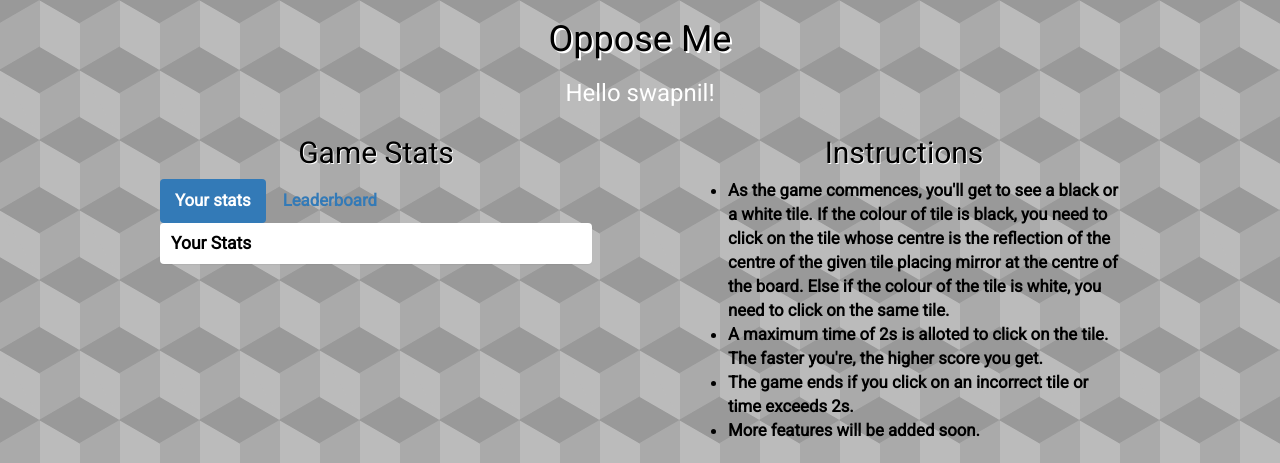
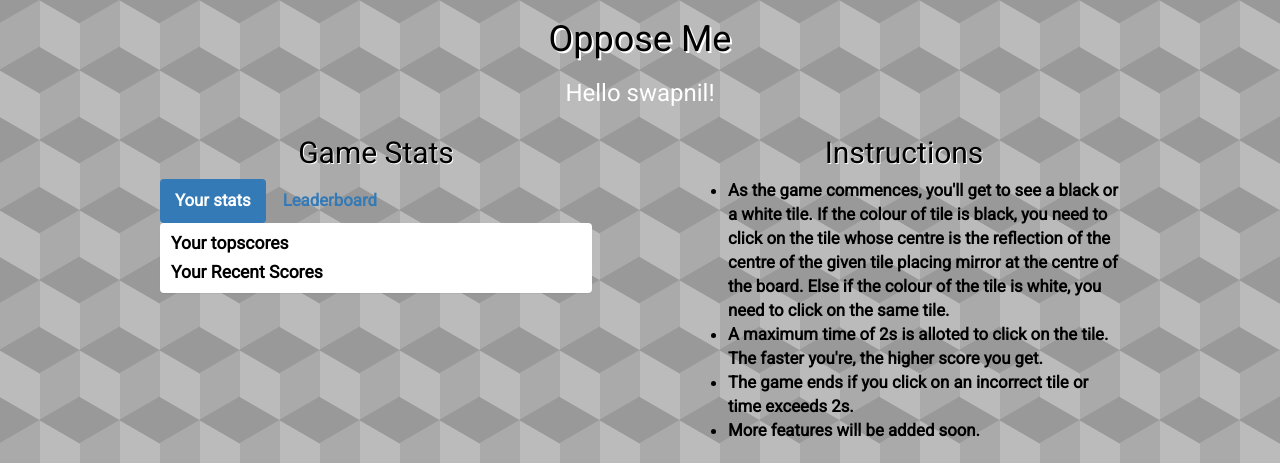
Before and after one commit to swap-nil7/Oppose-Me-Login, a Django app: a page that uses social/templates/social/home.html in a window 1280 px wide. Shown: the top 463 px of the page. Run offline with Django 3.2, Linux system fonts and the light colour scheme; a user stored in the database is signed in; data comes from the database, SQL or seed files in the repository; both versions use the stored data as it was after the commit; some libraries are stand-ins or nearby versions.

Commit message:
added recent scores

```diff
--- a/social/templates/social/home.html
+++ b/social/templates/social/home.html
@@ -29,9 +29,15 @@
 					</li>
 				</ul>
 				<div class="panel" ng-show="panel.isSelected(1)">
-					<h4>Your Stats</h4>
+					<h4>Your topscores</h4>
 					<ol>
 					{% for score in scores %}
+						<li class ="content">{{ score.score }}</li>
+					{% endfor %}
+					</ol>
+					<h4>Your Recent Scores</h4>
+					<ol>
+					{% for score in recent %}
 						<li class ="content">{{ score.score }}</li>
 					{% endfor %}
 					</ol>
--- a/social/views.py
+++ b/social/views.py
@@ -12,9 +12,11 @@
 	user = request.user.username
 	scores = Stats.objects.filter(username=user).order_by('-score')[:5]
 	highs = Stats.objects.all().order_by('-score')[:10]
+	recent = Stats.objects.filter(username=user).order_by('-pk')[:5]
 	context = {
 	'scores': scores,
 	'highs': highs,
+	'recent': recent,
 	}
 	return render(request, 'social/home.html', context)
 
```
Also changed, not shown: db.sqlite3.
